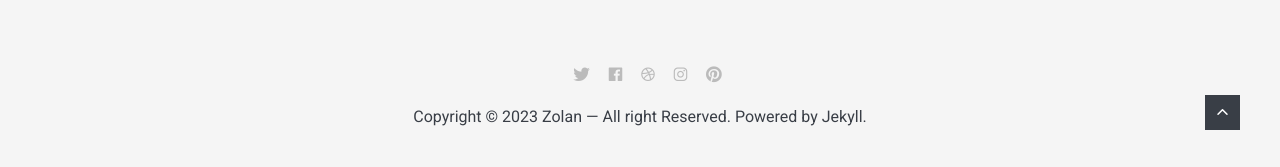
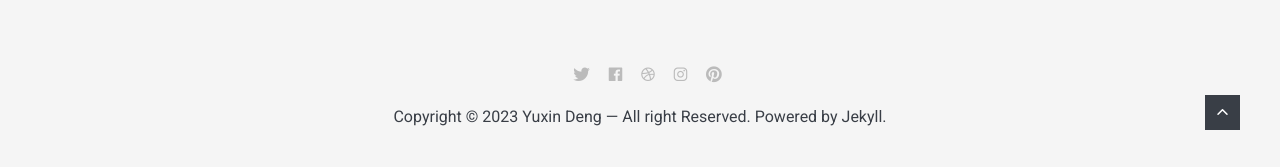
Before and after one commit to yuxin-d/yuxin-d.github.io, a Jekyll site: the page built from index.html, in a window 1280 px wide and 900 px high, scrolled down 2453 px. Shown: the part 730-897 px from the top of the window. Built offline with Jekyll 4.4.1, drawn with Linux system fonts in a browser that asks for light colours; nearby versions of some CDN libraries; the list of posts is cut into pages by our own code.

Commit message:
logo and title

```diff
--- a/_data/settings.yml
+++ b/_data/settings.yml
@@ -1,7 +1,7 @@
 #-------------------------------
 # General Site Settings
-title: Zolan
-logo: logo.svg # You can add own logo.
+title: Yuxin Deng
+logo: logo.jpg # You can add own logo.
 description: Zolan is modern minimal theme for Jekyll
 
 
```
Also changed, not shown: images/logo.jpg (added), images/logo.svg (deleted).
